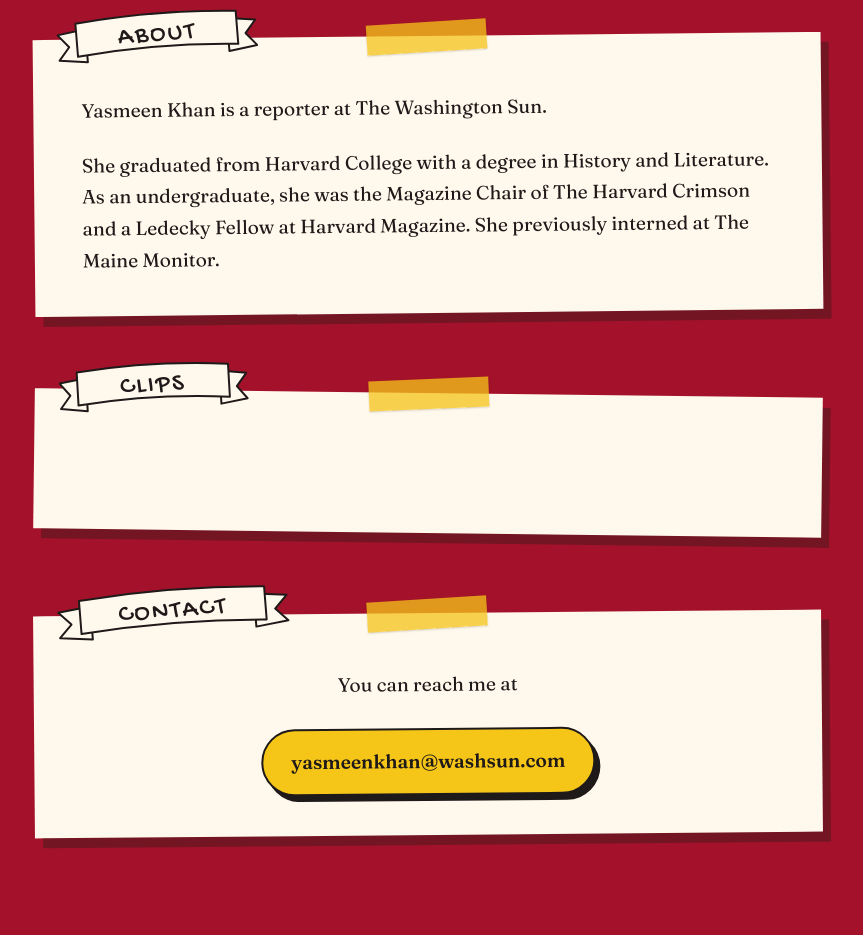
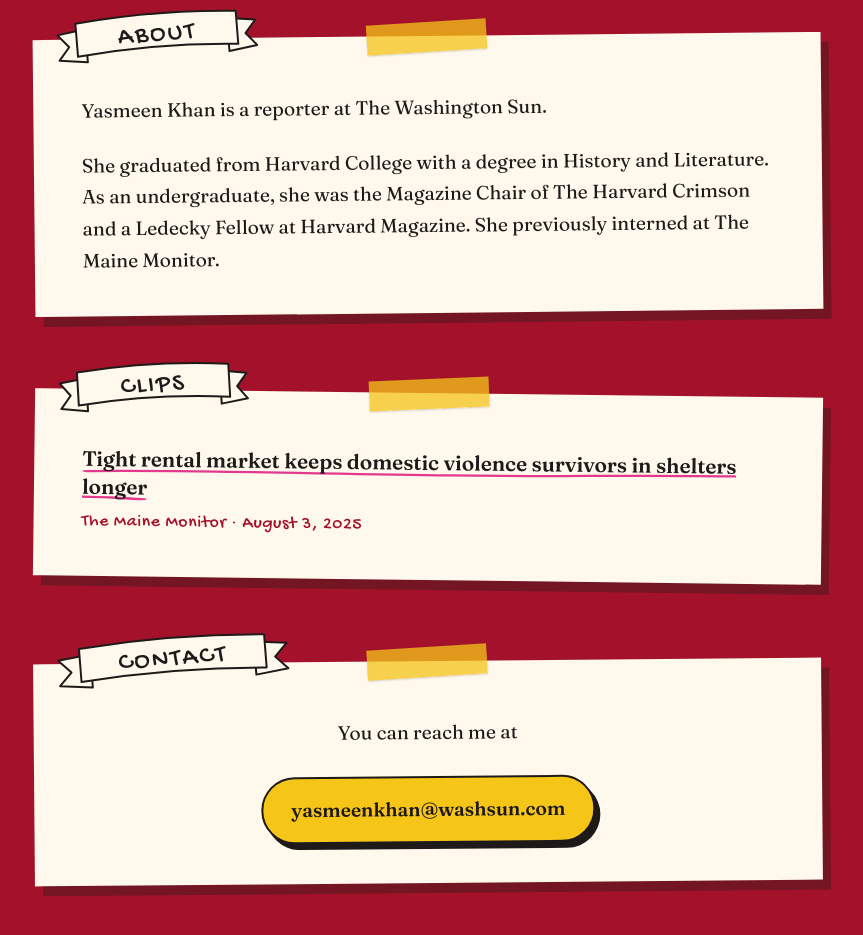
Before and after one commit to yazzycodes2/aji-code-exercise, a plain HTML site: page index.html in a window 1280 px wide. Shown: the part 748-1683 px from the top of the page, without its empty margins (212-1075 px from the left). Drawn offline with Linux system fonts and the light colour scheme.

Commit message:
Add clip: Tight rental market keeps domestic violence survivors in shelters longer
Co-Authored-By: Claude Opus 5.5 <noreply@anthropic.com>
Claude-Session: https://claude.ai/code/session_01BHDjGfbbPAuib4YktEQjb2

```diff
--- a/index.html
+++ b/index.html
@@ -405,9 +405,14 @@
       <p>She graduated from Harvard College with a degree in History and Literature. As an undergraduate, she was the Magazine Chair of The Harvard Crimson and a Ledecky Fellow at Harvard Magazine. She previously interned at The Maine Monitor.</p>
     </section>
 
-    <section id="clips" class="card card-empty">
+    <section id="clips" class="card">
       <h2 class="ribbon">Clips</h2>
-      <!-- Clips to be added later. -->
+      <ol class="clips">
+        <li class="clip" data-date="2025-08-03">
+          <h3 class="clip-title"><a href="https://themainemonitor.org/tight-rental-market-domestic-violence-survivors/">Tight rental market keeps domestic violence survivors in shelters longer</a></h3>
+          <p class="clip-meta">The Maine Monitor · August 3, 2025</p>
+        </li>
+      </ol>
     </section>
 
     <section id="contact" class="card contact">
```
